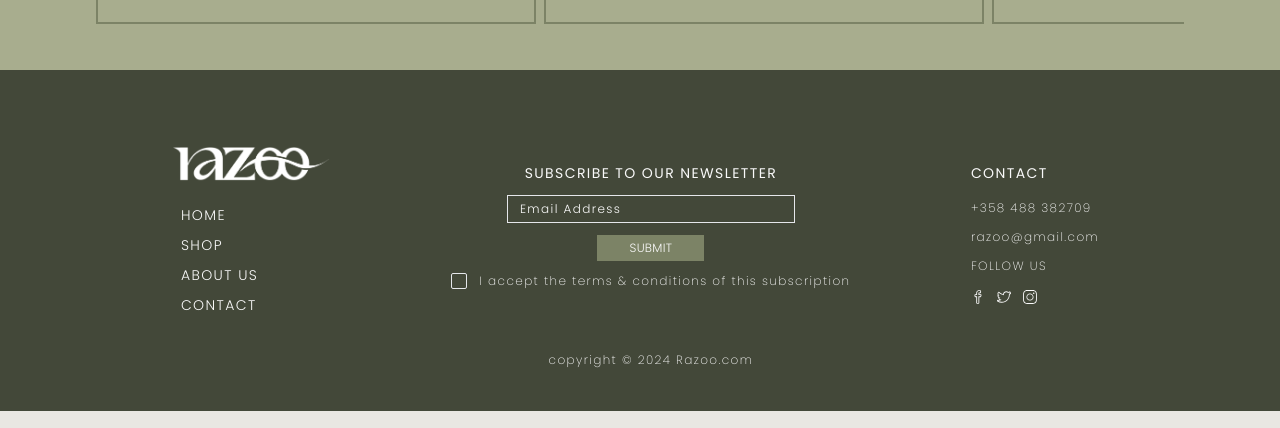
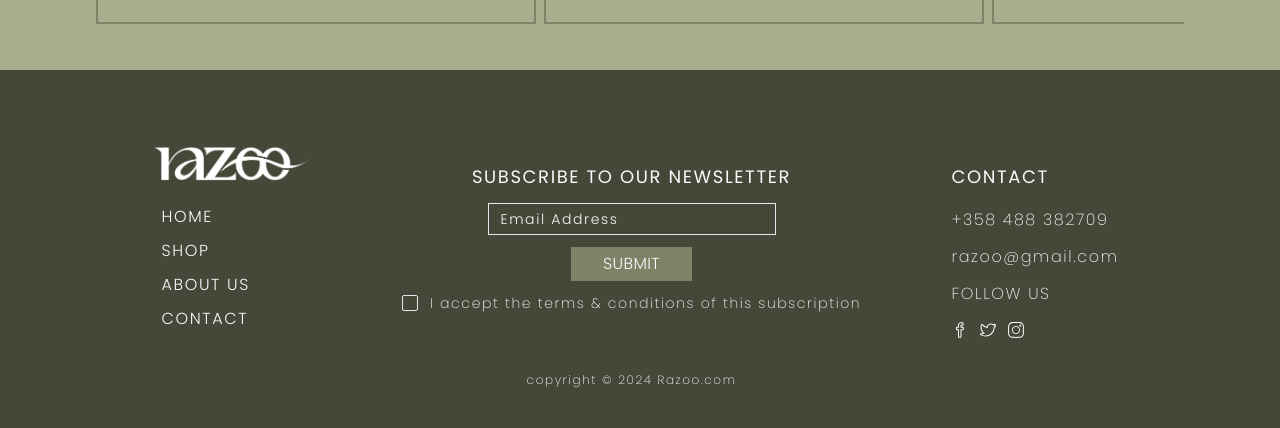
Before and after one commit to liliansby/Razoo-Store, a React (Vite) app: page /#/ in a window 1280 px wide. Shown: the part 1930-2358 px from the top of the page. Built offline with nearby package versions, Linux system fonts and the light colour scheme.

Commit message:
changed text size in footer

```diff
--- a/src/components/Footer.jsx
+++ b/src/components/Footer.jsx
@@ -17,7 +17,7 @@ const Footer = () => {
 
   return (
     <div className="bg-slateShadow ">
-      <div className="py-[93px] flex justify-center tracking-widest text-sm text-white">
+      <div className="py-[93px] flex justify-center tracking-widest text-base text-white">
         <div className="">
           <div className="mb-5 ml-[-10px] mt-[-17px]">
             <Link to="/">
@@ -46,11 +46,11 @@ const Footer = () => {
             className="flex flex-col items-center"
             onSubmit={(event) => formSubmit(event)}
           >
-            <p className="font-[400] pb-3" htmlFor="">
+            <p className="font-[400] text-lg pb-3" htmlFor="">
               SUBSCRIBE TO OUR NEWSLETTER
             </p>
             <input
-              className="text-xs bg-slateShadow border-[1px] h-7 w-72 pl-3 placeholder-white"
+              className="text-sm bg-slateShadow border-[1px] h-8 w-72 pl-3 placeholder-white"
               type="email"
               value={email}
               onChange={(e) => setEmail(e.target.value)}
@@ -58,7 +58,7 @@ const Footer = () => {
               required
             />
             <button
-              className=" font-[300] bg-earthyOlive px-8 py-[5px] mt-3 mb-3 text-xs tracking-wide"
+              className=" font-[300] bg-earthyOlive px-8 py-[5px] mt-3 mb-3 text-base tracking-wide"
               type="submit"
             >
               SUBMIT
@@ -71,7 +71,7 @@ const Footer = () => {
                 required
               />
               <label
-                className="font-[200] text-[12px] text-xs"
+                className="font-[200] text-[12px] text-sm"
                 htmlFor="accept-terms"
               >
                 I accept the terms & conditions of this subscription
@@ -81,25 +81,25 @@ const Footer = () => {
           <p className="font-[200] text-xs">copyright © 2024 Razoo.com</p>
         </div>
         <div>
-          <div className="font-[400] pb-4">CONTACT</div>
+          <div className="font-[400] pb-4 text-lg">CONTACT</div>
           <div className="space-y-1">
-            <p className="cursor-pointer hover:underline underline-offset-[3px] py-[1px] font-[200] text-xs pb-2">
+            <p className="cursor-pointer hover:underline underline-offset-[3px] py-[1px] font-[200] text-base pb-2">
               +358 488 382709
             </p>
-            <p className="cursor-pointer hover:underline underline-offset-[3px] py-[1px] font-[200] text-xs pb-2">
+            <p className="cursor-pointer hover:underline underline-offset-[3px] py-[1px] font-[200] text-base  pb-2">
               razoo@gmail.com
             </p>
-            <p className="py-[1px] font-[200] text-xs pb-4">FOLLOW US</p>
+            <p className="py-[1px] font-[200] text-base  pb-4">FOLLOW US</p>
           </div>
           <ul className="flex items-start space-x-3">
             <li>
-              <SlSocialFacebook className="text-white text-sm " />
+              <SlSocialFacebook className="text-white text-base  " />
             </li>
             <li>
-              <SlSocialTwitter className="text-white text-sm " />
+              <SlSocialTwitter className="text-white text-base  " />
             </li>
             <li>
-              <SlSocialInstagram className="text-white text-sm " />
+              <SlSocialInstagram className="text-white text-base  " />
             </li>
           </ul>
         </div>
```
